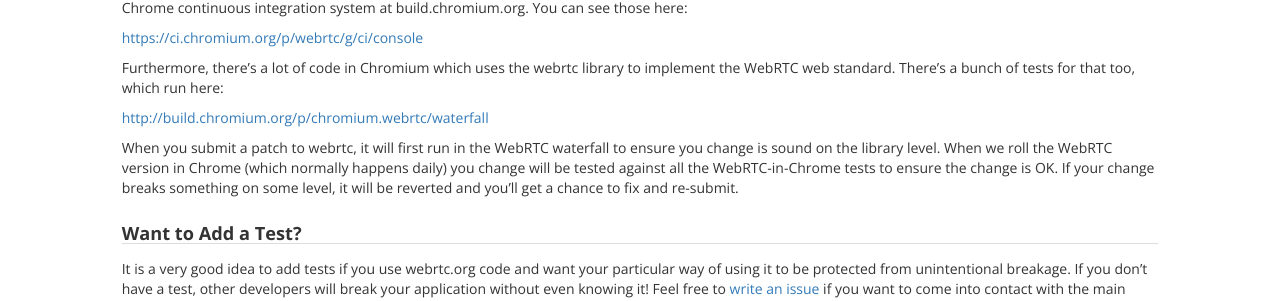
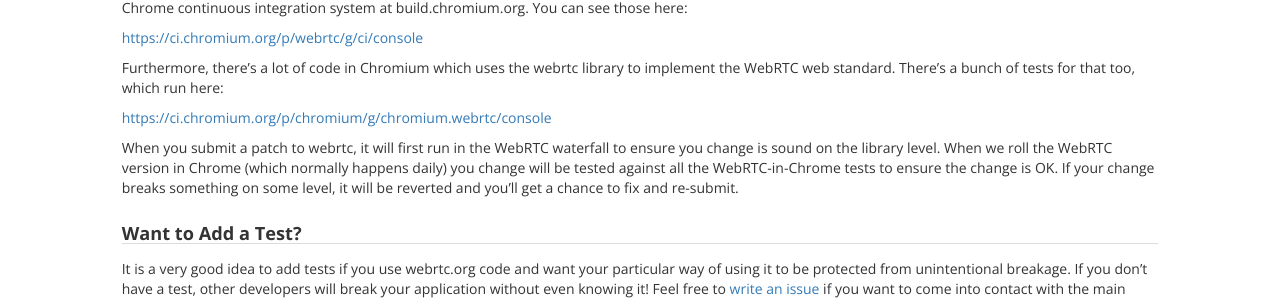
Before and after one commit to webrtc/webrtc-org, a Jekyll site: the page built from testing/continuous/index.md, in a window 1280 px wide and 900 px high. Shown: the part 175-476 px from the top of the window. Built offline with Jekyll 4.4.1, drawn with Linux system fonts in a browser that asks for light colours; nearby versions of some CDN libraries.

Commit message:
fix some urls
reported in https://groups.google.com/forum/?utm_medium=email&utm_source=footer#!msg/discuss-webrtc/WF9Bj68MCps/GMBaUyA9EgAJ
and via #240.

```diff
--- a/testing/continuous/index.md
+++ b/testing/continuous/index.md
@@ -19,7 +19,7 @@ build.chromium.org. You can see those here:
 Furthermore, there's a lot of code in Chromium which uses the webrtc library to
 implement the WebRTC web standard. There's a bunch of tests for that too, which run here:
 
-<http://build.chromium.org/p/chromium.webrtc/waterfall>
+<https://ci.chromium.org/p/chromium/g/chromium.webrtc/console>
 
 When you submit a patch to webrtc, it will first run in the
 WebRTC waterfall to ensure you change is sound on the library level.
```
Also changed, not shown: contributing/index.md (+1 -1 lines), native-code/development/prerequisite-sw/index.md (+2 -2 lines), start/index.md (+1 -1 lines).
